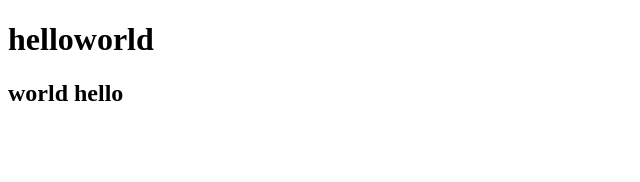
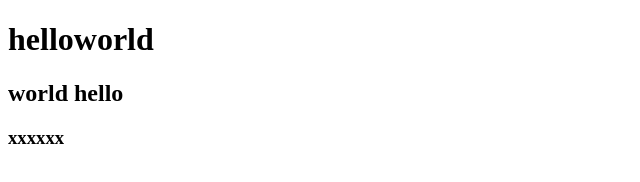
Before and after one commit to lixinac/testDemo, a plain HTML site: page index.html in a window 1280 px wide. Shown: the full height of the page, 0-640 px from the left. Drawn offline with Linux system fonts and the light colour scheme.

Commit message:
第三次提交

```diff
--- a/index.html
+++ b/index.html
@@ -9,5 +9,6 @@
 <body>
     <h1>helloworld</h1>
     <h2>world hello</h2>
+    <h3>xxxxxx</h3>
 </body>
 </html>
```
